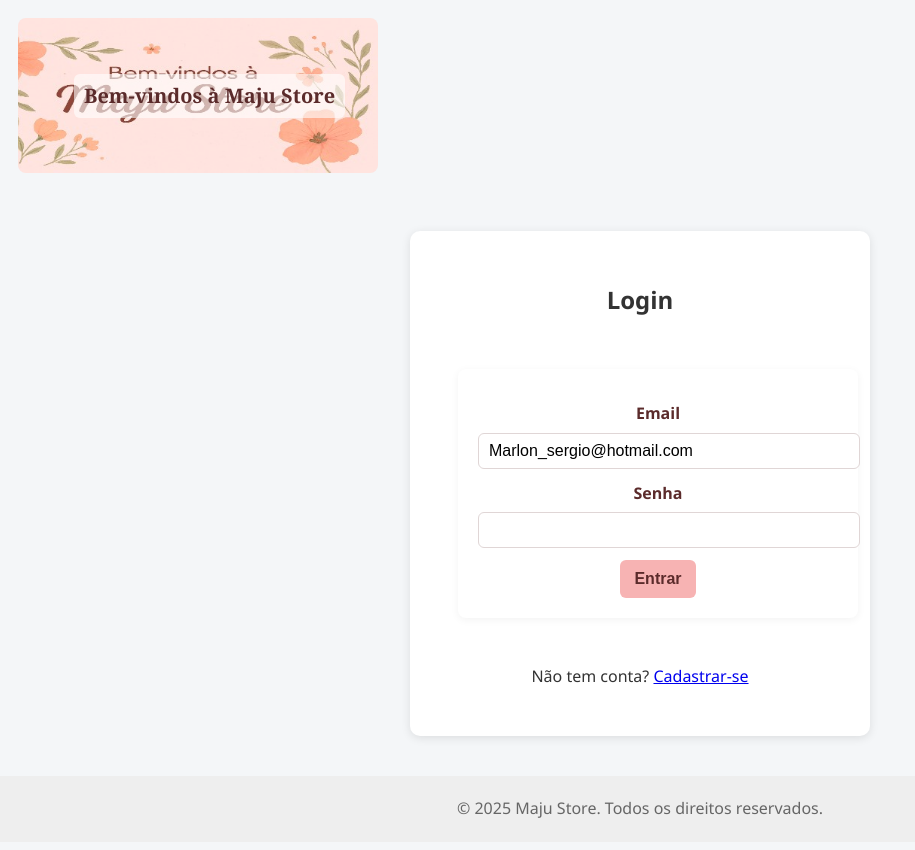
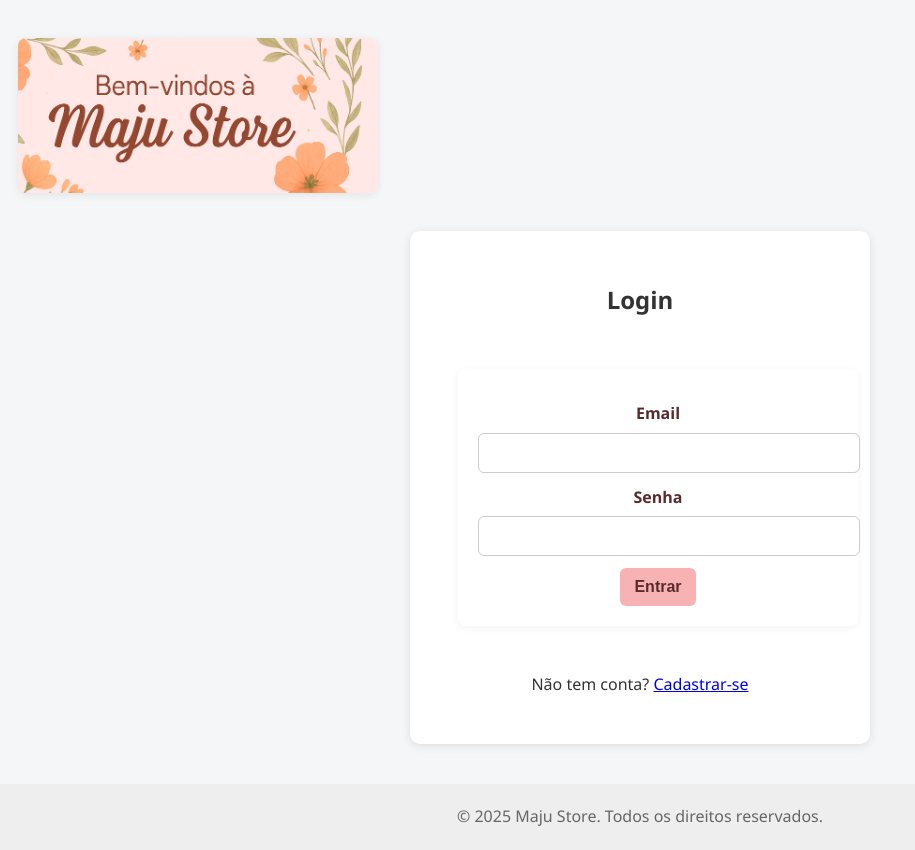
Before and after one commit to Marlon-Wenig/Loja_Online, a Flask app: page /login in a window 1280 px wide. Shown: the whole page, without its empty margins (0-915 px from the left). Before the commit the page ends 818 px from the top, so only its background shows below. Run offline with Flask 3, Linux system fonts and the light colour scheme.

Commit message:
other update -.-

```diff
--- a/static/style.css
+++ b/static/style.css
@@ -270,3 +270,53 @@ footer p {
    Ajustes finais
    ------------------------------------- */
 /* Remova conflitos com antigas regras de .hero-img se houver duplicidade */
+/* Banner compacto para login */
+.login-hero {
+  text-align: center;
+  margin: 20px auto;
+}
+
+.login-hero-img {
+  width: 360px;
+  height: 155px;
+  object-fit: cover;
+  border-radius: 8px;
+  box-shadow: 0 2px 8px rgba(0,0,0,0.08);
+}
+
+/* Formulário centralizado */
+.login-container {
+  max-width: 400px;
+  margin: 20px auto;
+  padding: 30px;
+  background-color: white;
+  border-radius: 10px;
+  box-shadow: 0 2px 10px rgba(0,0,0,0.1);
+  text-align: center;
+}
+
+.login-form label {
+  display: block;
+  margin-top: 12px;
+  color: #5b2b2b;
+  font-weight: 600;
+}
+
+.login-form input {
+  width: 100%;
+  padding: 10px;
+  margin-top: 6px;
+  border: 1px solid #ccc;
+  border-radius: 6px;
+}
+
+.login-form button {
+  margin-top: 12px;
+  background: #f7b3b3;
+  color: #5b2b2b;
+  padding: 10px 14px;
+  border-radius: 6px;
+  border: none;
+  font-weight: 700;
+  cursor: pointer;
+}
--- a/templates/login.html
+++ b/templates/login.html
@@ -6,19 +6,16 @@
     <link rel="stylesheet" href="/static/style.css">
 </head>
 <body>
-    <!-- Banner compacto no topo do login -->
+    <!-- Banner compacto centralizado -->
     <section class="login-hero" aria-label="Banner Maju Store (login)">
-      <img src="/static/imagens/maju-banner-login-480x206.png" alt="Bem-vindos à Maju Store" class="login-hero-img">
-      <div class="login-hero-text" aria-hidden="true">
-        <h2>Bem-vindos à Maju Store</h2>
-      </div>
+        <img src="/static/imagens/maju-banner-login-360x155.png" alt="Bem-vindos à Maju Store" class="login-hero-img">
     </section>
 
     <div class="login-container">
         <h2>Login</h2>
         <form class="login-form" method="POST" action="/login">
             <label for="email">Email</label>
-            <input id="email" name="email" type="email" value="Marlon_sergio@hotmail.com" required>
+            <input id="email" name="email" type="email" required>
             <label for="senha">Senha</label>
             <input id="senha" name="senha" type="password" required>
             <button type="submit">Entrar</button>
```
Also changed, not shown: static/imagens/maju-banner-login-360x155.png (added), static/imagens/maju-banner-login-480x206.png (deleted).
